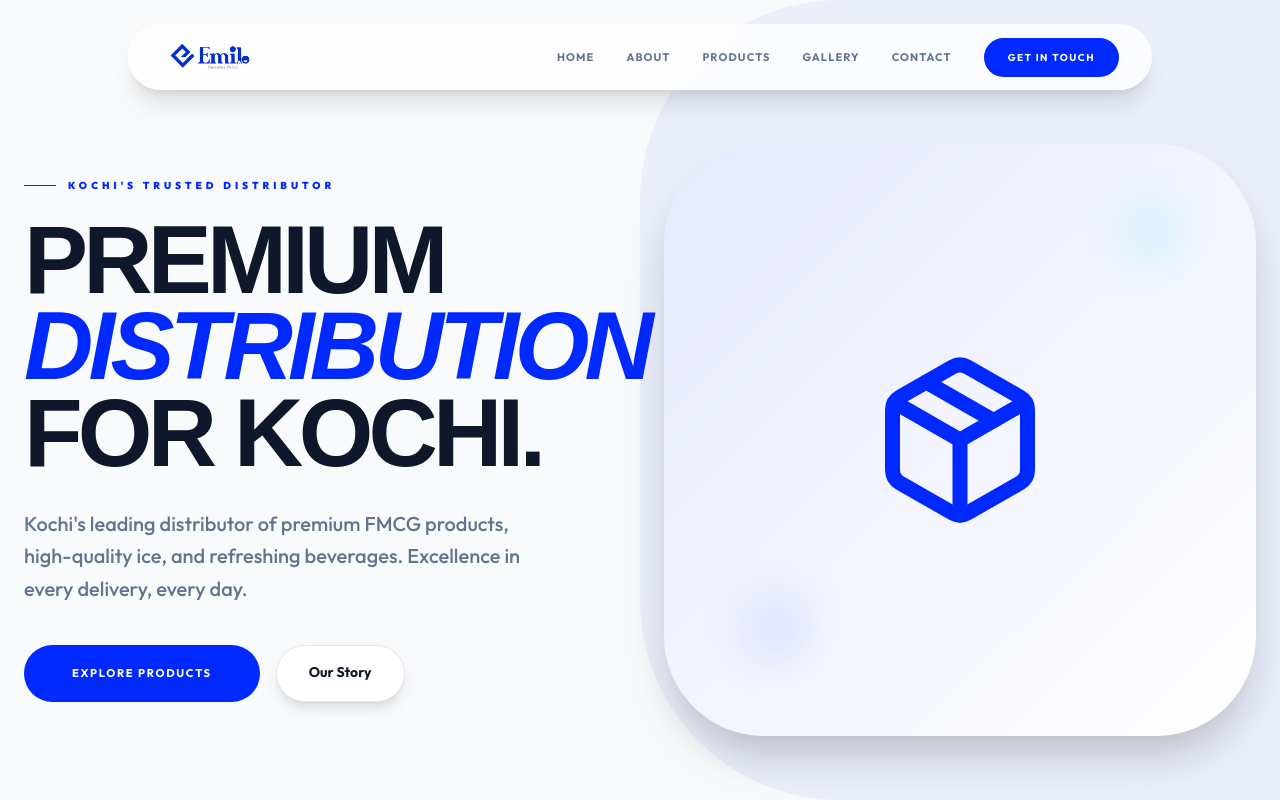
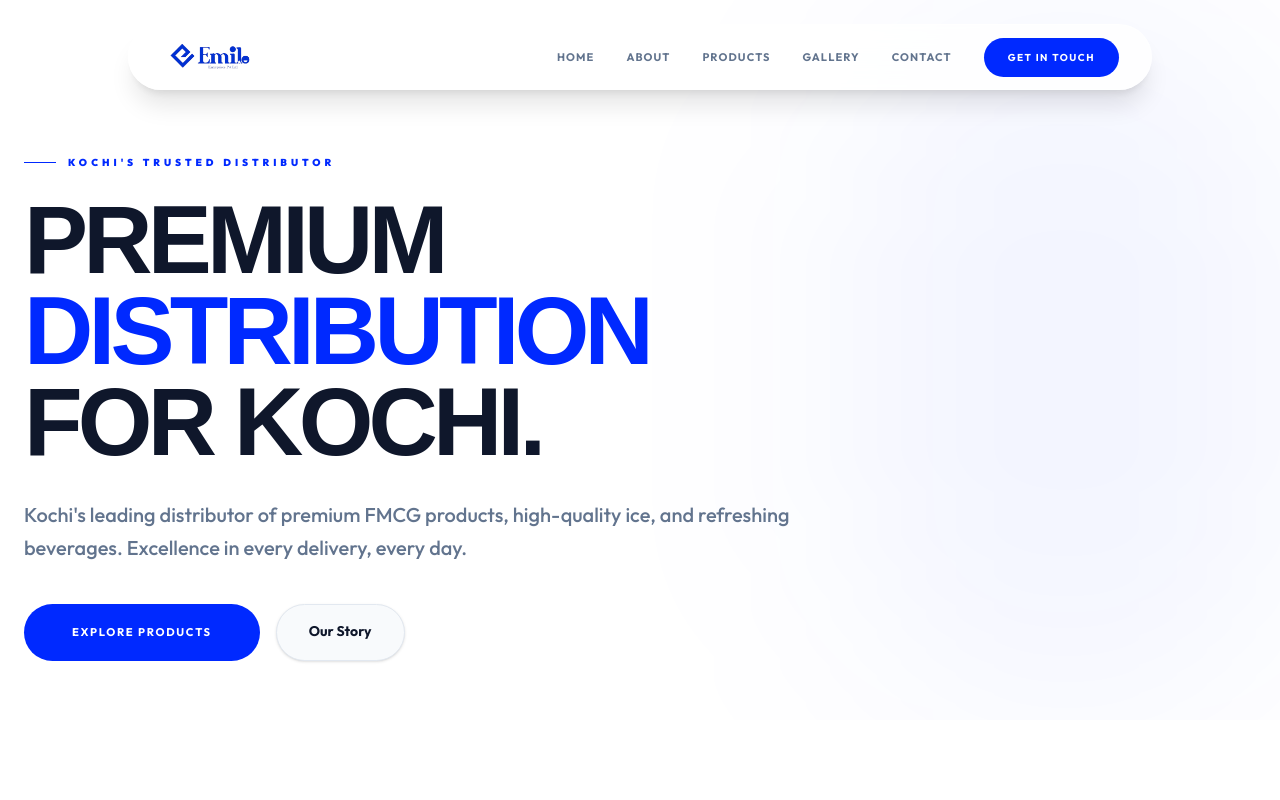
Before and after one commit to t0mzyi/emilo, a React (Vite) app: page / in a window 1280 px wide. Shown: the top 800 px of the page. Built offline with nearby package versions, Linux system fonts and the light colour scheme.

Commit message:
style: simplify hero section layout and remove complex background elements

```diff
--- a/src/App.jsx
+++ b/src/App.jsx
@@ -173,54 +173,32 @@ const Navbar = () => {
 
 const Hero = () => {
   return (
-    <section id="home" className="relative min-h-[100dvh] flex items-center pt-24 md:pt-20 overflow-hidden bg-[#F8FAFC]">
-      <div className="absolute top-0 right-0 w-1/2 h-full bg-ice-primary/5 rounded-l-[100px] md:rounded-l-[200px] pointer-events-none" />
-
-      <div className="max-w-7xl mx-auto px-6 grid md:grid-cols-2 gap-12 items-center relative z-10">
+    <section id="home" className="relative min-h-[90vh] flex items-center pt-24 bg-white overflow-hidden">
+      <div className="max-w-7xl mx-auto px-6 w-full relative z-10 text-center md:text-left">
         <motion.div
-          initial={{ opacity: 0, x: -50 }}
-          animate={{ opacity: 1, x: 0 }}
+          initial={{ opacity: 0, y: 20 }}
+          animate={{ opacity: 1, y: 0 }}
           transition={{ duration: 0.8 }}
+          className="max-w-3xl"
         >
           <SectionTag>KOCHI'S TRUSTED DISTRIBUTOR</SectionTag>
-          <h1 className="text-6xl md:text-8xl font-black text-slate-900 leading-[0.9] tracking-tighter mb-8 uppercase">
-            PREMIUM <br /> <span className="text-ice-primary italic">DISTRIBUTION</span> <br /> FOR KOCHI.
+          <h1 className="text-5xl md:text-8xl font-black text-slate-900 leading-[0.95] tracking-tighter mb-8 uppercase">
+            PREMIUM <br /> <span className="text-ice-primary">DISTRIBUTION</span> <br /> FOR KOCHI.
           </h1>
-          <p className="text-lg md:text-xl text-slate-500 max-w-lg mb-10 leading-relaxed font-medium">
+          <p className="text-lg md:text-xl text-slate-500 mb-10 leading-relaxed font-medium">
             Kochi's leading distributor of premium FMCG products, high-quality ice, and refreshing beverages. Excellence in every delivery, every day.
           </p>
-          <div className="flex gap-4">
+          <div className="flex flex-col sm:flex-row gap-4 justify-center md:justify-start">
             <a href="#products" className="ice-button">Explore Products</a>
-            <a href="#about" className="bg-white px-8 py-4 rounded-full border border-slate-200 text-slate-900 font-bold text-sm shadow-lg hover:shadow-xl transition-all cursor-pointer">
+            <a href="#about" className="bg-slate-50 px-8 py-4 rounded-full border border-slate-200 text-slate-900 font-bold text-sm shadow-sm hover:shadow-md transition-all cursor-pointer">
               Our Story
             </a>
           </div>
         </motion.div>
+      </div>
 
-        <div className="relative hidden md:block">
-          <motion.div
-            initial={{ opacity: 0, scale: 0.8 }}
-            animate={{ opacity: 1, scale: 1 }}
-            transition={{ delay: 0.5, duration: 1 }}
-            className="aspect-square bg-white rounded-[100px] shadow-2xl p-20 flex items-center justify-center relative overflow-hidden"
-          >
-            <div className="absolute inset-0 bg-gradient-to-br from-ice-primary/10 to-transparent" />
-            <Package size={180} className="text-ice-primary relative z-10" />
-
-            {/* Animated Floating Elements */}
-            <motion.div
-              animate={{ y: [0, -20, 0] }}
-              transition={{ duration: 4, repeat: Infinity }}
-              className="absolute top-20 right-20 w-12 h-12 bg-ice-accent/20 rounded-full blur-xl"
-            />
-            <motion.div
-              animate={{ y: [0, 20, 0] }}
-              transition={{ duration: 5, repeat: Infinity, delay: 1 }}
-              className="absolute bottom-20 left-20 w-16 h-16 bg-ice-primary/10 rounded-full blur-xl"
-            />
-          </motion.div>
-        </div>
-      </div>
+      {/* Subtle background element */}
+      <div className="absolute top-1/2 right-0 -translate-y-1/2 w-1/3 h-full bg-ice-primary/5 blur-[120px] rounded-full pointer-events-none" />
     </section>
   );
 };
```
